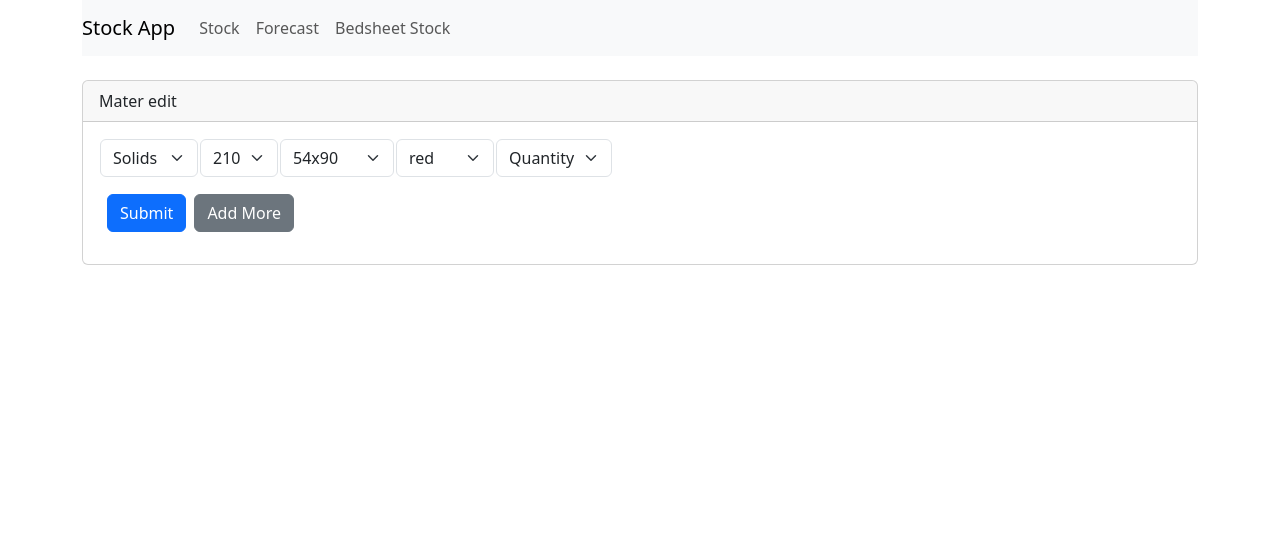
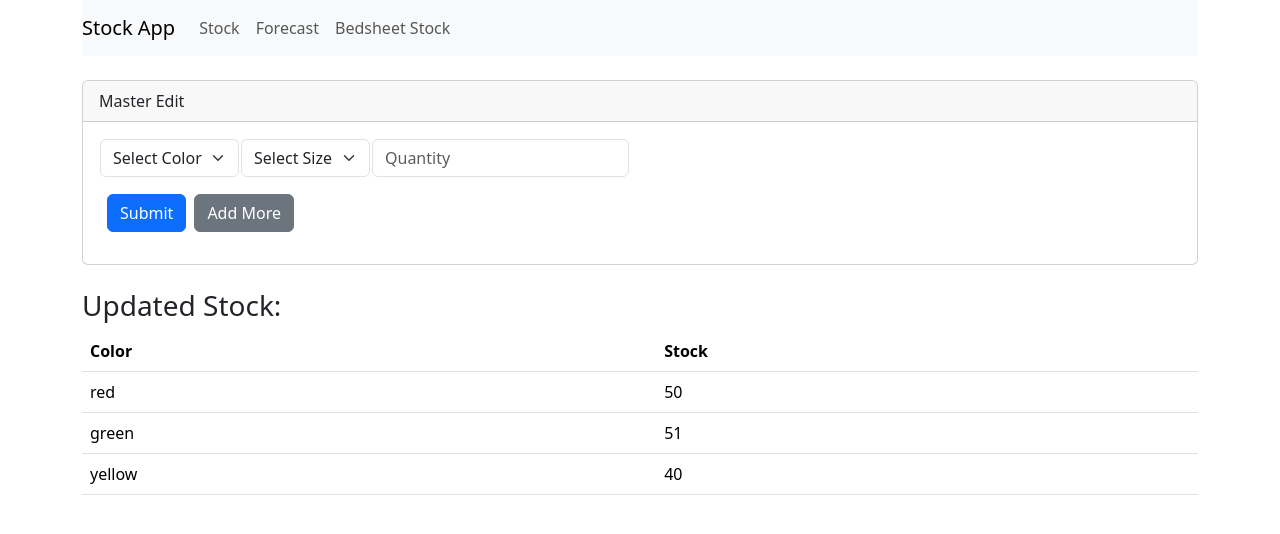
Before and after one commit to dhyanivj/InventoryManagment-so, a React (Create React App) app: page /bedsheet-stock in a window 1280 px wide. Shown: the top 534 px of the page. Built offline with nearby package versions, Linux system fonts and the light colour scheme.

Commit message:
updated master page

```diff
--- a/src/BedsheetStockPage.js
+++ b/src/BedsheetStockPage.js
@@ -1,77 +1,112 @@
 import React, { useState } from "react";
+import {db} from "./firebase";
 
 const BedsheetStockPage = () => {
-  const [rows, setRows] = useState(1); // Initial number of rows is 1
+  const [rows, setRows] = useState([{ color: "", size: "", quantity: "", newSizeValue: 0 }]);
+  const [stockArr, setStockArr] = useState({
+    red: 50,
+    green: 51,
+    yellow: 40,
+  });
+
+  const SizeValue = {
+    "54x90": 3,
+    "90x108": 4,
+    "108x108": 5,
+  };
 
   const handleAddMore = () => {
-    setRows((prevRows) => prevRows + 1); // Increment the number of rows
+    setRows([...rows, { color: "", size: "", quantity: "", newSizeValue: 0 }]);
   };
 
-  const handleSubmit = () => {
-    const selectedValues = [];
-    for (let i = 0; i < rows; i++) {
-      // Get the selected values for each row
-      const select1 = document.getElementById(`select1-${i}`);
-      const select2 = document.getElementById(`select2-${i}`);
-      const select3 = document.getElementById(`select3-${i}`);
-      const select4 = document.getElementById(`select4-${i}`);
+  const handleInputChange = (index, field, value) => {
+    const updatedRows = [...rows];
+    updatedRows[index][field] = value;
+    if (field === "size") {
+      updatedRows[index]["newSizeValue"] = SizeValue[value] || 0;
+    }
+    setRows(updatedRows);
+  };
 
-      const value1 = select1.options[select1.selectedIndex].value;
-      const value2 = select2.options[select2.selectedIndex].value;
-      const value3 = select3.options[select3.selectedIndex].value;
-      const value4 = select4.options[select4.selectedIndex].value;
+  const handleSubmit = async () => {
+    const newStockUpdate = {};
 
-      selectedValues.push({ value1, value2, value3, value4 });
+    rows.forEach((row) => {
+      const { color, size, quantity } = row;
+
+      if (color && size && quantity) {
+        const parsedQuantity = parseInt(quantity, 10);
+        const newSizeValue = SizeValue[size] || 0; // Use 0 if the size is not found in SizeValue
+
+        if (!isNaN(parsedQuantity)) {
+          let newStockValue;
+          if (parsedQuantity === 1) {
+            // Special case for quantity "1"
+            newStockValue = stockArr[color] - newSizeValue;
+          } else {
+            newStockValue = stockArr[color] - newSizeValue * parsedQuantity;
+          }
+          newStockUpdate[color] = newStockValue;
+        } else {
+          console.error(`Invalid quantity for ${color}.`);
+        }
+      } else {
+        console.error(`Please fill all required fields for ${color}.`);
+      }
+    });
+
+    try {
+      // Update Firestore data here
+      const collectionRef = db.collection("FabricStock").doc("Colors210");
+      await collectionRef.update(newStockUpdate);
+      console.log("Firestore data updated successfully.");
+    } catch (error) {
+      console.error("Error updating Firestore data:", error);
     }
 
-    // Show selected values in a popup
-    alert(JSON.stringify(selectedValues));
+    setStockArr((prevStockArr) => ({ ...prevStockArr, ...newStockUpdate }));
   };
 
   return (
     <>
       <div className="card mt-4">
-        <div className="card-header">Mater edit</div>
+        <div className="card-header">Master Edit</div>
         <div className="card-body">
-          {Array.from({ length: rows }).map((_, index) => (
+          {rows.map((row, index) => (
             <table key={index}>
               <tr>
                 <td>
-                  <select id={`select1-${index}`} className="form-select">
-                    <option value="solids">Solids</option>
-                    <option value="colors">Colors</option>
-                    <option value="allure">Allure</option>
+                  <select
+                    className="form-select"
+                    value={row.color}
+                    onChange={(e) => handleInputChange(index, "color", e.target.value)}
+                  >
+                    <option value="">Select Color</option>
+                    <option value="red">Red</option>
+                    <option value="green">Green</option>
+                    <option value="yellow">Yellow</option>
                   </select>
                 </td>
                 <td>
-                  <select id={`select2-${index}`} className="form-select">
-                    <option value="210">210</option>
-                    <option value="300">300</option>
-                    <option value="600">600</option>
-                  </select>
-                </td>
-                <td>
-                  <select id={`select3-${index}`} className="form-select" >
+                  <select
+                    className="form-select"
+                    value={row.size}
+                    onChange={(e) => handleInputChange(index, "size", e.target.value)}
+                  >
+                    <option value="">Select Size</option>
                     <option value="54x90">54x90</option>
                     <option value="90x108">90x108</option>
                     <option value="108x108">108x108</option>
                   </select>
                 </td>
                 <td>
-                  <select id={`select3-${index}`} className="form-select" >
-                    <option value="red">red</option>
-                    <option value="green">green</option>
-                    <option value="yellow">yellow</option>
-                  </select>
-                </td>
-                <td>
-                  <select id={`select4-${index}`} className="form-select">
-                    <option value="qunatity">Quantity</option>
-                    <option value="1">1</option>
-                    <option value="2">2</option>
-                    <option value="3">3</option>
-                    <option value="4">4</option>
-                  </select>
+                  <input
+                    type="number"
+                    value={row.quantity}
+                    onChange={(e) => handleInputChange(index, "quantity", e.target.value)}
+                    className="form-control"
+                    placeholder="Quantity"
+                  />
                 </td>
               </tr>
             </table>
@@ -86,6 +121,25 @@ const BedsheetStockPage = () => {
           </div>
         </div>
       </div>
+      <div className="mt-4">
+        <h3>Updated Stock:</h3>
+        <table className="table">
+          <thead>
+            <tr>
+              <th>Color</th>
+              <th>Stock</th>
+            </tr>
+          </thead>
+          <tbody>
+            {Object.entries(stockArr).map(([color, stock]) => (
+              <tr key={color}>
+                <td>{color}</td>
+                <td>{stock}</td>
+              </tr>
+            ))}
+          </tbody>
+        </table>
+      </div>
     </>
   );
 };
```
